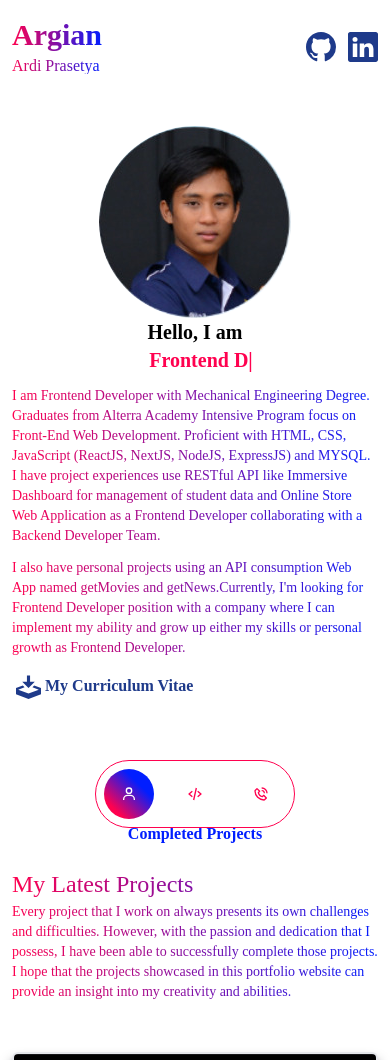
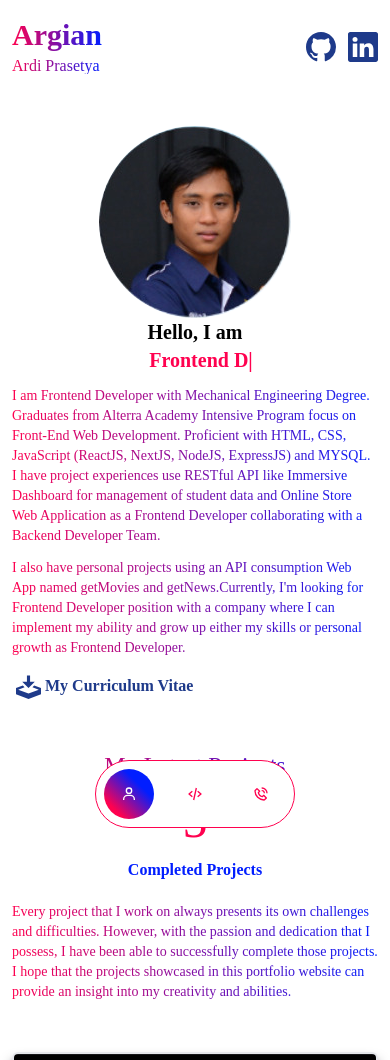
Before and after one commit to argianardi/myportfolio, a React (Create React App) app: page / in a window 390 px wide. Shown: the top 1060 px of the page. Built offline with nearby package versions, Linux system fonts and the light colour scheme.

Commit message:
add style for portofolio title

```diff
--- a/src/components/Portfolio.js
+++ b/src/components/Portfolio.js
@@ -8,8 +8,11 @@ const Portfolio = () => {
       <div id="portfolio">
         <div className="container mx-auto max-w-[1200px] px-3 pt-3 pb-20">
           <div className="flex flex-col lg:flex-row justify-between mb-[50px]">
+            <h4 className="text-gradient font-secondary text-[24px] block text-center lg:hidden">
+              My Latest Projects
+            </h4>
             <div className="order-2 mt-5 lg:order-1">
-              <h4 className="text-gradient font-secondary text-[24px]">
+              <h4 className="text-gradient font-secondary text-[24px] hidden lg:block">
                 My Latest Projects
               </h4>
               <div className="text-gradient font-primary max-w-[700px] mx-auto text-sm">
```
